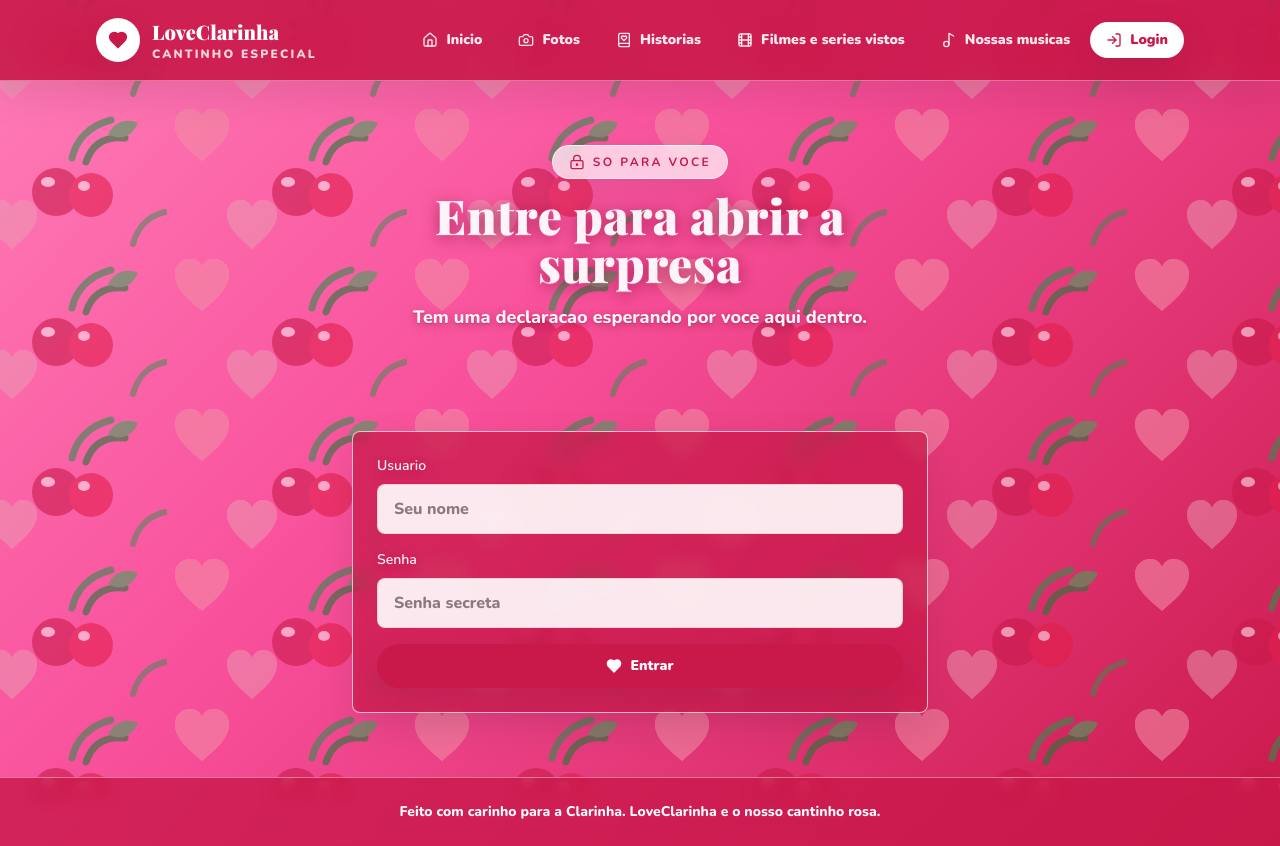
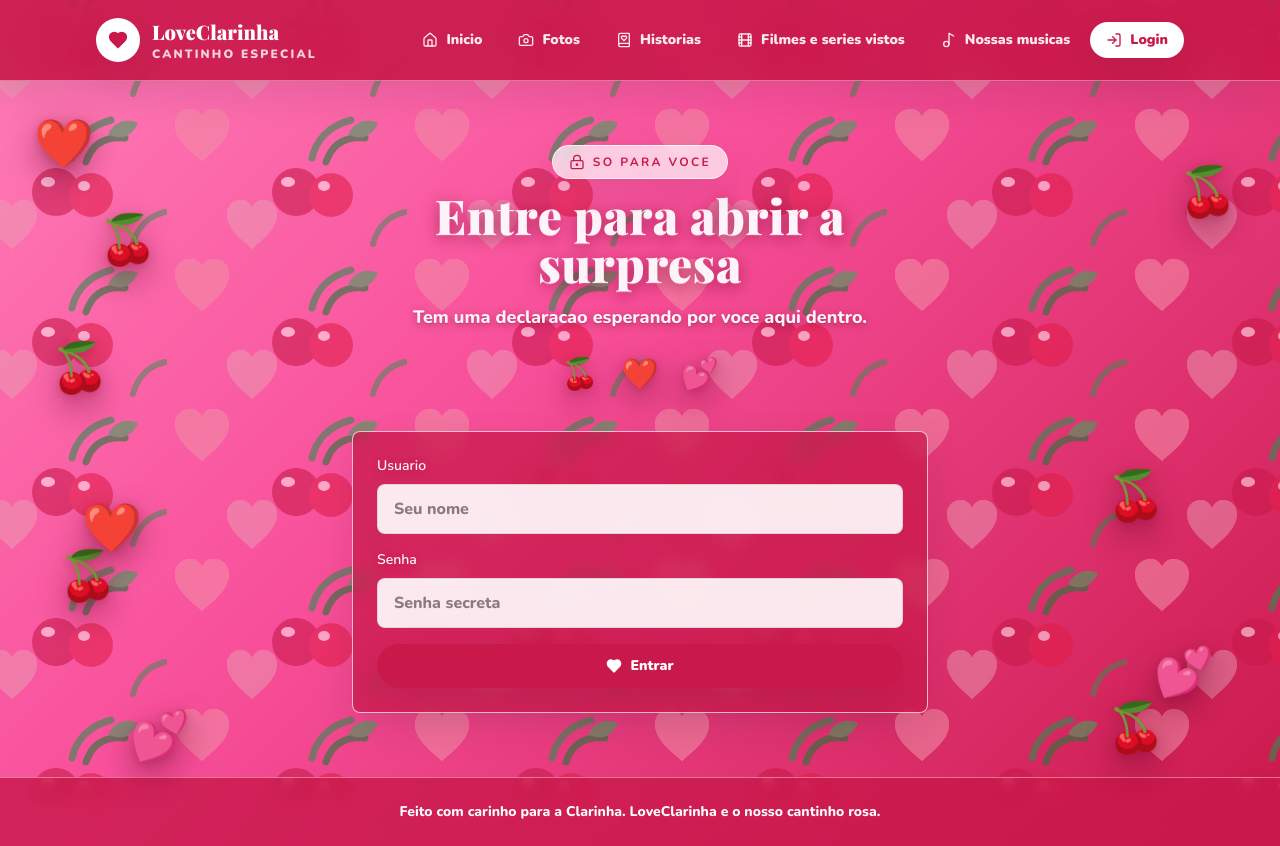
Before and after one commit to JrLagemannDev/LoveClarinha, a React (Vite) app: page /login in a window 1280 px wide. Built offline with nearby package versions, Linux system fonts and the light colour scheme.

Commit message:
Corrige emojis interativos

```diff
--- a/src/components/InteractiveEmoji.jsx
+++ b/src/components/InteractiveEmoji.jsx
@@ -480,6 +480,7 @@ export default function InteractiveEmoji({
       type="button"
       aria-label={label}
       className={`emoji-pop group fixed left-0 top-0 z-[90] inline-flex items-center justify-center border-0 bg-transparent p-0 leading-none shadow-none outline-none will-change-transform focus-visible:ring-2 focus-visible:ring-white/80 ${sizeClass} ${idleClass} cursor-grab pointer-events-auto active:cursor-grabbing`}
+      style={{ visibility: isRegistered ? 'visible' : 'hidden' }}
       onPointerDown={handlePointerDown}
       onPointerMove={handlePointerMove}
       onPointerUp={handlePointerUp}
@@ -503,7 +504,7 @@ export default function InteractiveEmoji({
       style={style}
       aria-hidden="true"
     >
-      {layer && isRegistered ? createPortal(emojiButton, layer) : null}
+      {layer ? createPortal(emojiButton, layer) : null}
     </span>
   );
 }
```
